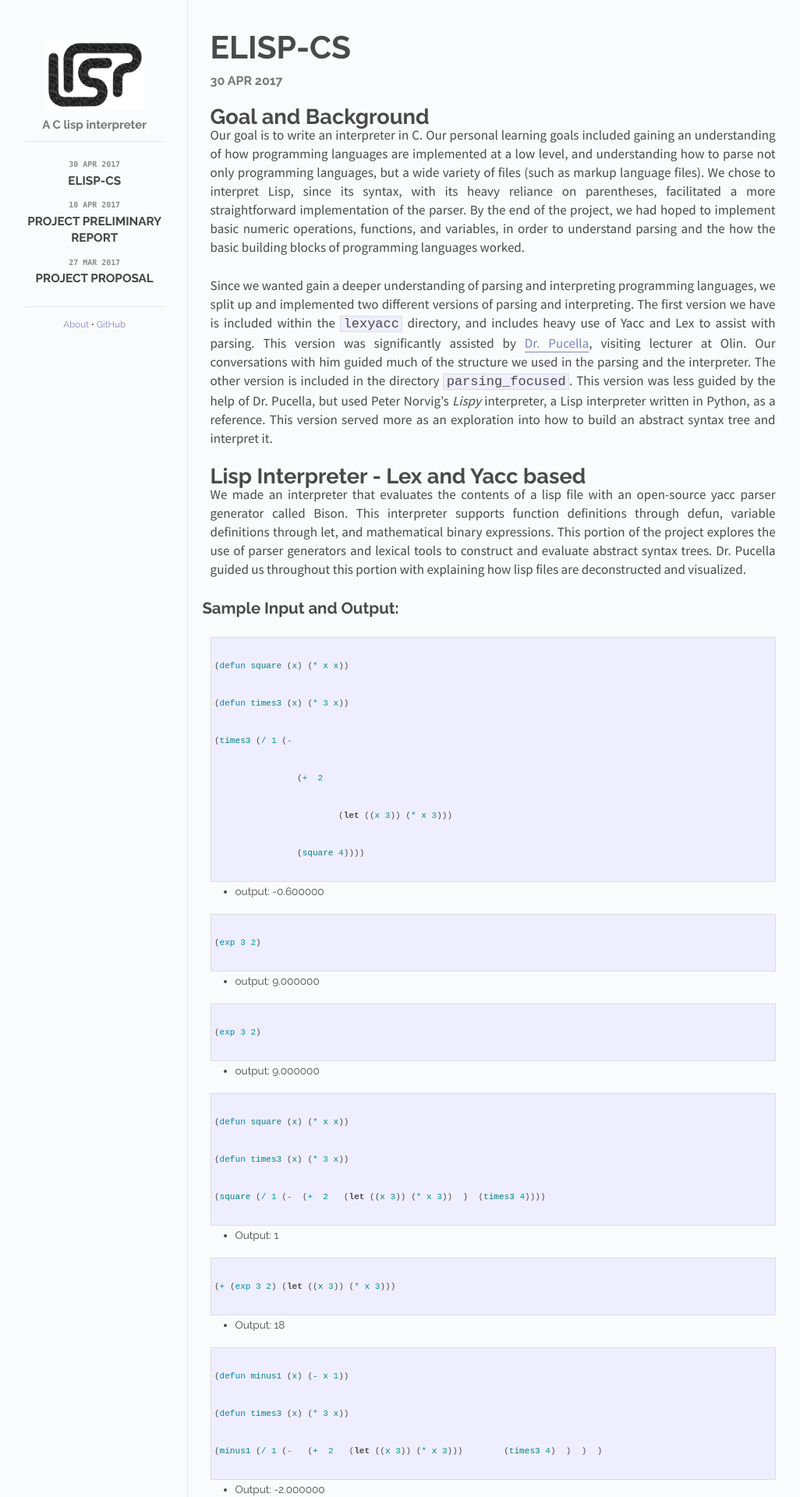
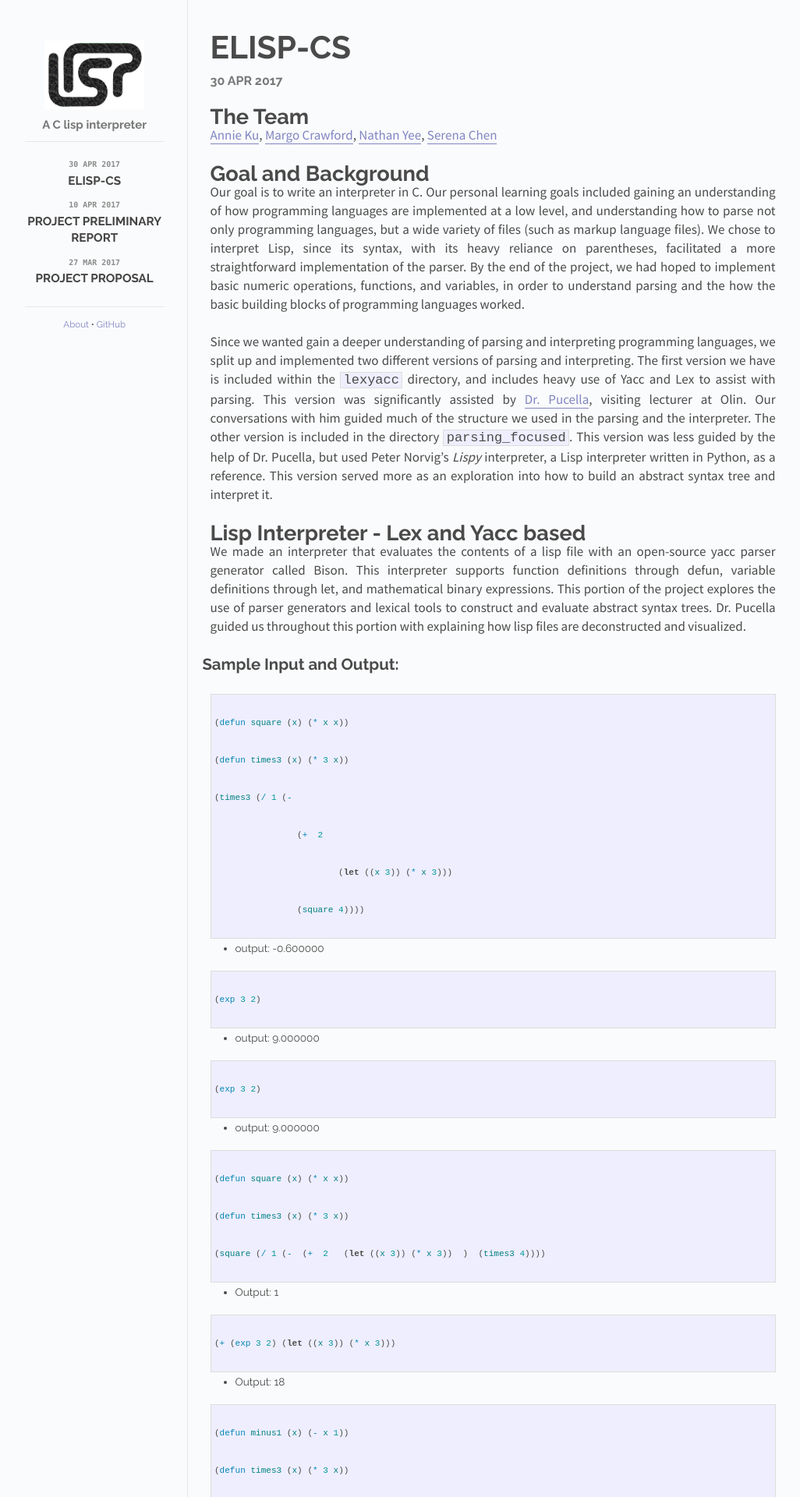
Before and after one commit to kuannie1/SoftSysEccentricEucalyptus, a Jekyll site: the page built from docs/_posts/2017-04-30-eLISP-Cs.md, in a window 1280 px wide. Shown: the top 1920 px of the page at 78% size, without its empty margins (118-1144 px from the left). Built offline with Jekyll 4.4.1, drawn with Linux system fonts in a browser that asks for light colours.

Commit message:
Update/Create 2017-04-30-eLISP-Cs.md

```diff
--- a/docs/_posts/2017-04-30-eLISP-Cs.md
+++ b/docs/_posts/2017-04-30-eLISP-Cs.md
@@ -2,11 +2,15 @@
 title: eLISP-Cs
 layout: post
 permalink: /eLISP-Cs/
-date:   2017-04-30 12:00:00
 categories: posts
+date: 2017-04-30 05:00:00
 source-id: 1oKZ7hCTr_D9rOoWEyee8ANtBtfWQYGjwUxBCEpMIeyQ
 published: true
 ---
+# The Team
+
+[Annie Ku](https://github.com/kuannie1), [Margo Crawford](https://github.com/Margaretmcrawf), [Nathan Yee](https://github.com/NathanYee), [Serena Chen](https://github.com/poosomooso)
+
 # Goal and Background
 
 Our goal is to write an interpreter in C. Our personal learning goals included gaining an understanding of how programming languages are implemented at a low level, and understanding how to parse not only programming languages, but a wide variety of files (such as markup language files). We chose to interpret Lisp, since its syntax, with its heavy reliance on parentheses, facilitated a more straightforward implementation of the parser. By the end of the project, we had hoped to implement basic numeric operations, functions, and variables, in order to understand parsing and the how the basic building blocks of programming languages worked.
```
Also changed, not shown: other parts of docs/_posts/2017-04-30-eLISP-Cs.md (+0 -6 lines).
